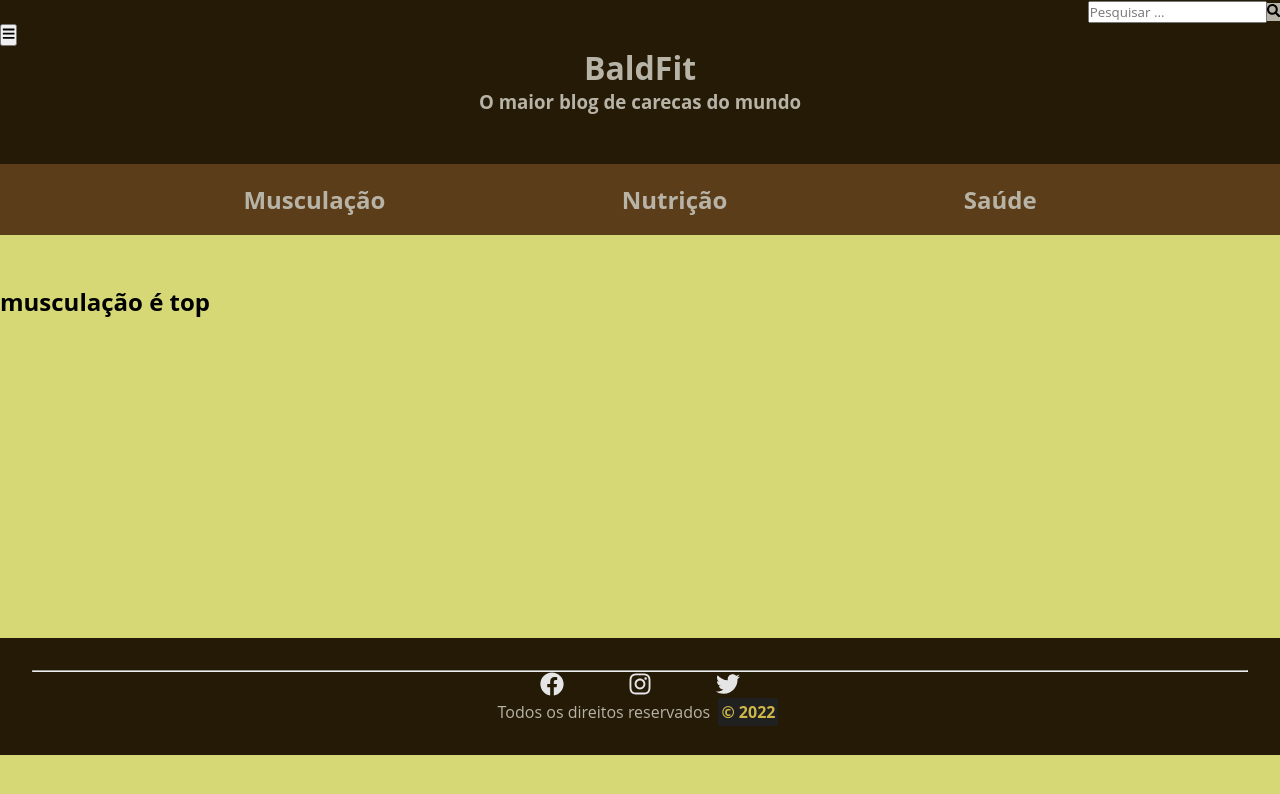
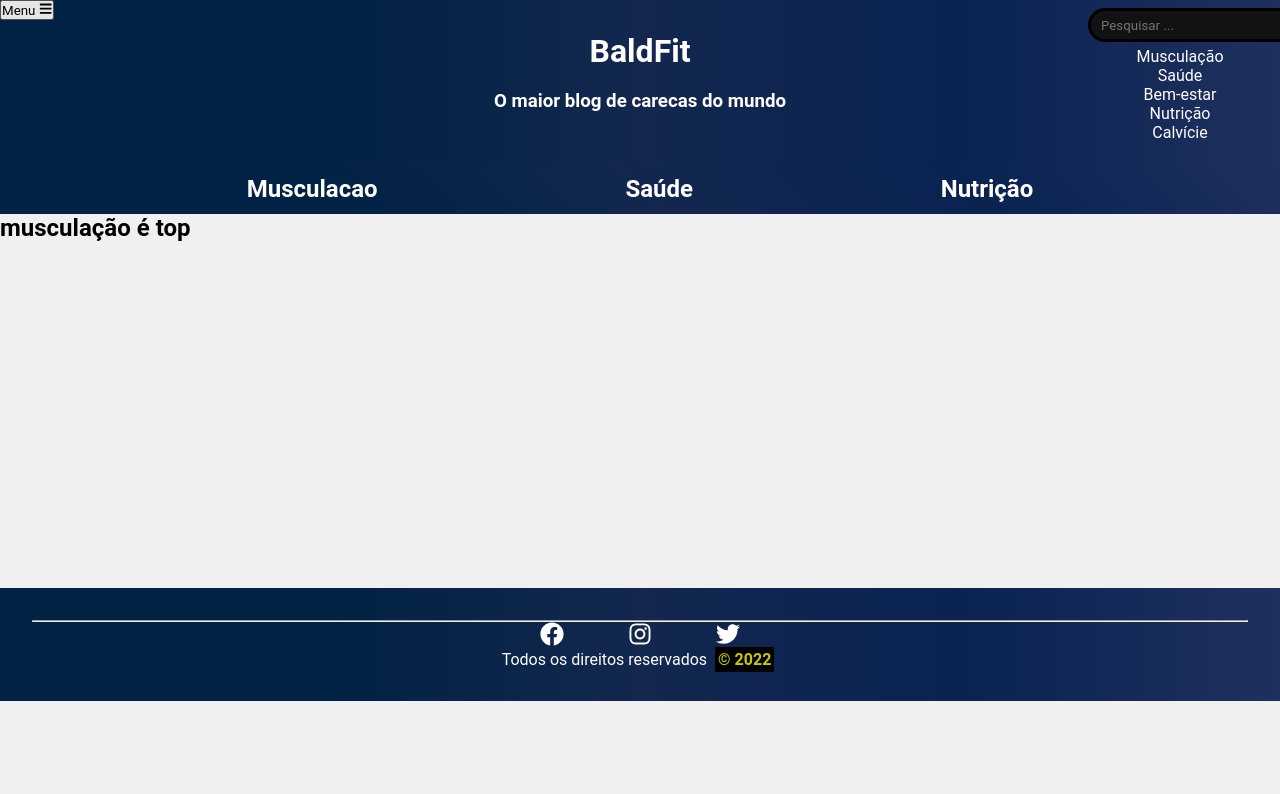
Before and after one commit to FabioOss/bald-fit, a Next.js app: page / in a window 1280 px wide. Shown: the top 794 px of the page. Built offline with nearby package versions, Linux system fonts and the light colour scheme.

Commit message:
alterações de css e adição de novas paginas

```diff
--- a/src/styles/Footer.module.css
+++ b/src/components/Footer/Footer.module.css
@@ -1,11 +1,12 @@
 .container_footer_height {
-	margin-top: 25%;
+	margin-top: 27%;
 
 }
 
 .container_footer {
-	background-color: #241a06;
-	color: #b7b3a7;
+	background: rgb(0, 34, 68);
+	background: linear-gradient(90deg, rgba(0, 34, 68, 1) 25%, rgba(19, 39, 79, 1) 50%, rgba(10, 35, 81, 1) 75%, rgba(31, 48, 94, 1) 100%);
+	color: white;
 	text-align: center;
 	padding: 2em;
 
@@ -15,8 +16,7 @@
 	display: flex;
 	justify-content: center;
 	list-style-type: none;
-	background-color: #241a06;
-	color: #e5e5e5;
+	color: white;
 }
 
 .footer li {
@@ -24,7 +24,7 @@
 }
 
 .footer li:hover {
-	color: #ceb747;
+	color: black;
 
 }
 
@@ -34,10 +34,10 @@
 }
 
 .container_footer span {
-	background-color: #202020;
+	background-color: black;
 	margin: 0 0.25em;
 	padding: 3px;
-	color: #ceb747;
+	color: #c8c800;
 	font-weight: bold;
 
 }
--- a/src/components/Footer.tsx
+++ b/src/components/Footer/Footer.tsx
@@ -1,4 +1,4 @@
-import styles from '../styles/Footer.module.css'
+import styles from './Footer.module.css'
 import { FaFacebook, FaInstagram, FaTwitter } from 'react-icons/fa'
 
 export default function Footer() {
--- a/src/components/Topbar.tsx
+++ /dev/null
@@ -1,26 +0,0 @@
-import { FaBars, FaSearch } from 'react-icons/fa'
-import styles from '../styles/Topbar.module.css'
-
-export default function Topbar() {
-	return (
-		<div className={styles.container}>
-			<div className={styles.search}>
-				<input type='text' autoComplete='on' name='search' placeholder='Pesquisar ...' maxLength={20} ></input >
-				<button> <FaSearch /> </button>
-			</div>
-			<button><FaBars /></button>
-			<div className={styles.title}>
-				<h1> <span>BaldFit</span></h1>
-				<h3>O maior blog de carecas do mundo</h3>
-			</div>
-			<div className={styles.categories}>
-				<ul className={styles.categories_list}>
-					<li>Musculação</li>
-					<li>Nutrição</li>
-					<li>Saúde</li>
-				</ul>
-			</div>
-
-		</div>
-	)
-}
--- /dev/null
+++ b/src/components/Topbar/Topbar.module.css
@@ -0,0 +1,77 @@
+.container {
+    background: rgb(0, 34, 68);
+    background: linear-gradient(90deg, rgba(0, 34, 68, 1) 25%, rgba(19, 39, 79, 1) 50%, rgba(10, 35, 81, 1) 75%, rgba(31, 48, 94, 1) 100%);
+    color: white;
+    display: grid;
+    grid-template-columns: 200px 1fr 200px;
+}
+
+.search {
+    padding: 0.5em;
+
+}
+
+.search_box {
+    color: white;
+    background: #111214;
+    padding: 0.5em;
+    border: 3px solid black;
+    border-radius: 20px;
+}
+
+.search_list {
+    padding: 5px;
+    list-style-type: none;
+    text-align: center;
+}
+
+.categories {
+    padding: 0.5em;
+    color: white;
+    background: rgb(0, 34, 68);
+    background: linear-gradient(45deg, rgba(0, 34, 68, 1) 25%, rgba(19, 39, 79, 1) 50%, rgba(10, 35, 81, 1) 75%, rgba(31, 48, 94, 1) 100%);
+}
+
+.title {
+    text-align: center;
+    padding: 2em;
+}
+
+.title h3 {
+    padding: 20px;
+}
+
+.title a {
+    color: white;
+    text-decoration: none;
+}
+
+.title a:hover {
+    color: black;
+    cursor: pointer;
+    font-weight: bold;
+}
+
+
+.categories_list {
+    padding: 3px;
+    list-style-type: none;
+    display: flex;
+    justify-content: space-evenly
+}
+
+.categories_list li {
+    margin: 0 0.5em;
+    cursor: pointer;
+    font-size: 1.5em;
+    font-weight: bold;
+}
+
+.categories_list a {
+    text-decoration: none;
+    color: white;
+}
+
+.categories_list a:hover {
+    color: black;
+}
--- /dev/null
+++ b/src/components/Topbar/Topbar.tsx
@@ -0,0 +1,54 @@
+import { FaBars, FaSearch } from 'react-icons/fa'
+import styles from './Topbar.module.css'
+import Link from 'next/link'
+import { useState } from 'react'
+
+export default function Topbar() {
+
+	const [busca, setBusca] = useState('')
+	const articleList = [
+		'Musculação',
+		'Saúde',
+		'Bem-estar',
+		'Nutrição',
+		'Calvície'
+	]
+	const lowerBusca = busca.toLowerCase()
+	const articleFilter = articleList.filter((article) => article.toLowerCase().includes(lowerBusca))
+
+	return (
+		<>
+			<div className={styles.container}>
+				<div className={styles.sidebar}>
+					<button>Menu <FaBars /></button>
+				</div>
+				<div className={styles.title}>
+					<h1> <Link href='/'><a>BaldFit</a></Link></h1>
+					<h3>O maior blog de carecas do mundo</h3>
+				</div>
+				<div className={styles.search}>
+					<input className={styles.search_box} type='text' autoComplete='on' name='search' placeholder=' Pesquisar ...' value={busca} onChange={(ev) => setBusca(ev.target.value)} q maxLength={20} ></input >
+					<ul className={styles.search_list}>
+						{articleFilter.map((article) => (
+							<li key={article}>{article}</li>
+						))}
+					</ul>
+				</div>
+			</div>
+			<div className={styles.categories}>
+				<ul className={styles.categories_list}>
+					<li>
+						<Link href='/musculacao'><a>Musculacao</a></Link>
+					</li>
+					<li>
+						<Link href='/saude'><a>Saúde</a></Link>
+					</li>
+					<li>
+						<Link href='/nutricao'><a>Nutrição</a></Link>
+					</li>
+				</ul>
+			</div>
+		</>
+
+	)
+}
--- a/src/pages/index.tsx
+++ b/src/pages/index.tsx
@@ -1,5 +1,5 @@
-import Footer from "../components/Footer";
-import Topbar from "../components/Topbar";
+import Footer from "../components/Footer/Footer";
+import Topbar from "../components/Topbar/Topbar";
 
 
 export default function Home(){
--- a/src/styles/Topbar.module.css
+++ /dev/null
@@ -1,53 +0,0 @@
-.container {
-    background-color: #241a06;
-    color: #b7b3a7;
-    height: 20%;
-    margin-bottom: 50px;
-
-}
-.title{
-    text-align: center;
-
-}
-.title span:hover{
-	color: #ceb747;
-    cursor: pointer;
-    font-weight: bold;
-}
-
-.search {
-    text-align: right;
-    justify-content: flex-end;
-
-}
-.search button{
-    background-color: #b7b3a7;
-    border: none;
-}
-
-.categories{
-    text-align: center;
-    padding: 1em;
-	color: #b7b3a7;
-    background-color: #5C3D19;
-    margin-top: 50px;
-}
-
-.categories_list{
-
-    padding: 3px;
-    list-style-type: none;
-    display: flex;
-    justify-content: space-evenly
-}
-
-.categories_list li{
-    margin: 0 0.5em;
-    cursor: pointer;
-    font-size: 1.5em;
-    font-weight: bold;
-}
-
-.categories_list li:hover{
-	color: #ceb747;
-}
--- a/src/styles/globals.css
+++ b/src/styles/globals.css
@@ -1,13 +1,17 @@
-*{
+* {
   padding: 0;
   margin: 0;
   box-sizing: border-box;
-  font-family: 'Open Sans', sans-serif;
+  font-family: 'Roboto', sans-serif ;
 }
 
 html,
 body,
- #root {
-  background-color: #d6d876;
+#root {
+  background-color: #f0f0f0;
   height: 100%;
 }
+
+input:focus {
+  outline: none;
+}
```
Also changed, not shown: src/pages/musculacao/index.tsx (added, +18 -0 lines), src/pages/nutricao/index.tsx (added, +18 -0 lines), src/pages/saude/index.tsx (added, +18 -0 lines), src/images/bg.jpg (added).
